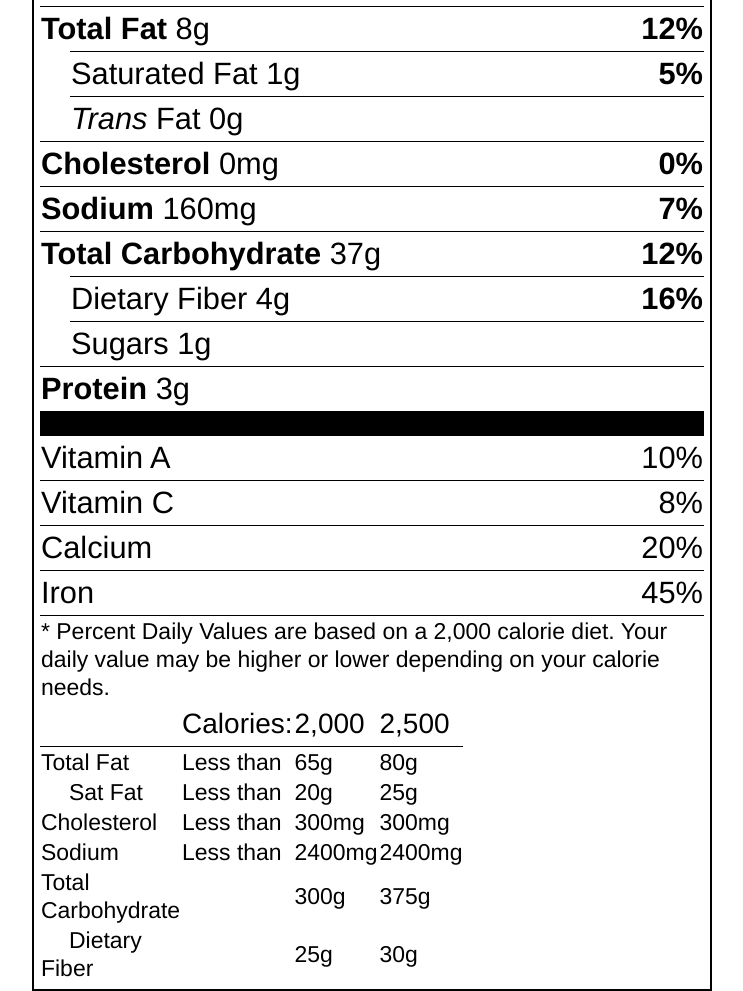
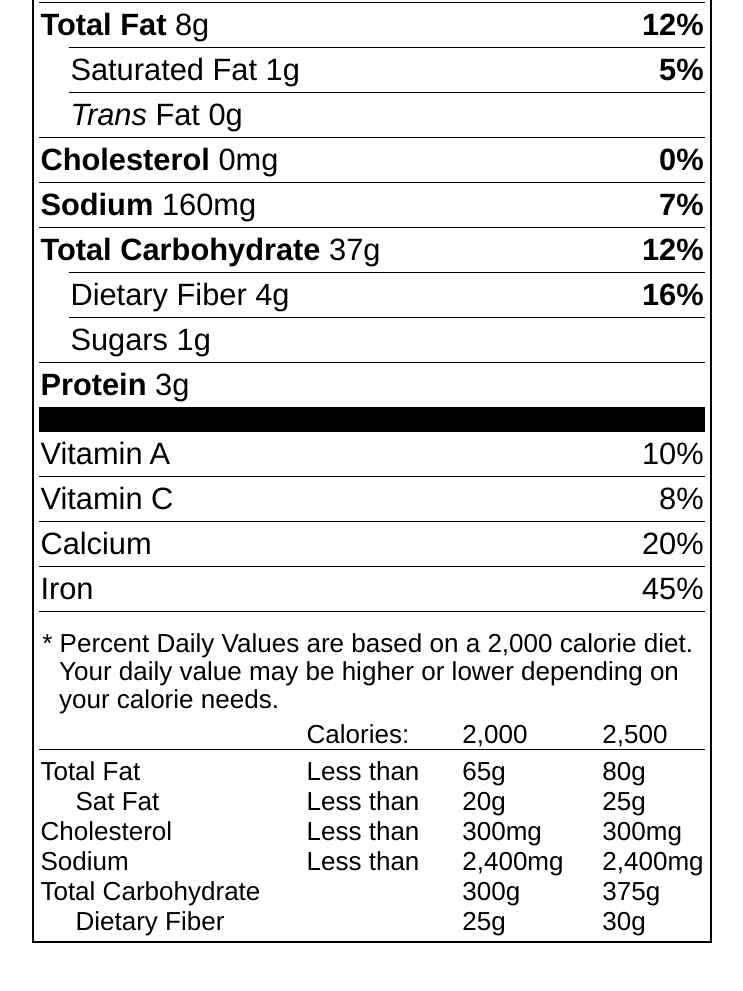
Before and after one commit to aaronwtan/LS202, a plain HTML site: page lesson-4/nutrition-facts-label/nutrition-facts-label.html in a window 1280 px wide. Shown: the part 423-1414 px from the top of the page, without its empty margins (268-1011 px from the left). After the commit the page ends 1366 px from the top, so only its background shows below. Drawn offline with Linux system fonts and the light colour scheme.

Commit message:
Fine-tune visual details on Nutrition Facts Label project

```diff
--- a/lesson-4/nutrition-facts-label/nutrition-facts-label.css
+++ b/lesson-4/nutrition-facts-label/nutrition-facts-label.css
@@ -1,3 +1,4 @@
+/* Base Typography */
 html {
   font-size: 28px;
 }
@@ -7,31 +8,33 @@ body {
   margin: 0;
 }
 
+h1 {
+  font: bold 3.4rem 'Franklin Gothic Heavy', 'Helvetica Black', Helvetica, Arial, sans-serif;
+  line-height: 3rem;
+  margin: 0;
+}
+
+/* General Layout Structure */
 article {
-  border: 2px solid black;
+  border: 0.1rem solid black;
   box-sizing: border-box;
   line-height: 1.5rem;
   margin: auto;
-  padding: 6px;
-  width: 680px;
+  padding: 0.2rem;
+  width: 24.3rem;
 }
 
 header {
   border-bottom: 1rem solid black;
 }
 
-h1 {
-  font: bold 3.4rem 'Franklin Gothic Heavy', 'Helvetica Black', Helvetica, Arial, sans-serif;
-  line-height: 3rem;
-  margin: 0;
-}
-
 p {
   font-size: 1.2rem;
   line-height: 1.25rem;
-  margin: 0 5px 5px 5px;
+  margin: 0 0.12rem 0.12rem 0.12rem;
 }
 
+/* Specific Table Styling */
 table {
   border-collapse: collapse;
 }
@@ -44,7 +47,7 @@ article > table tbody:first-of-type {
   border-bottom: 0.45rem solid black;
 }
 
-article > table tbody td:last-of-type {
+article > table tbody td:last-of-type, tbody th {
   text-align: right;
 }
 
@@ -52,6 +55,7 @@ tbody:first-of-type td:last-of-type dt {
   font-weight: normal;
 }
 
+/* Bold DV% values in the main nutrient section */
 tbody:nth-of-type(2) td:last-of-type {
   font-weight: bold;
 }
@@ -65,21 +69,13 @@ tbody:nth-of-type(2) td:last-of-type {
   font-weight: normal;
 }
 
-tbody th {
-  text-align: right;
-}
-
 tbody:nth-of-type(2) {
   border-bottom: 0.9rem solid black;
 }
 
 td {
-  border-top: 1px solid black;
+  border-top: 0.05rem solid black;
   font-size: 1.1rem;
-}
-
-footer tr:not(:first-of-type) td {
-  border-top: none;
 }
 
 dl {
@@ -96,15 +92,38 @@ dd {
   margin: 0;
 }
 
-tfoot td, footer td {
-  font-size: 0.82rem;
+tfoot td, footer th, footer td {
+  font-size: 0.93rem;
+  font-weight: normal;
   line-height: 1rem;
 }
 
-footer .indent {
-  text-indent: 1rem;
+tfoot td {
+  padding: 0.6rem 0 0.2rem 0.7rem;
+  text-indent: -0.6rem;
 }
 
-footer th {
-  font-weight: normal;
+/* Remove row borders from footer section */
+footer tr:not(:first-of-type) td {
+  border-top: none;
 }
+
+footer .indent {
+  text-indent: 1.25rem;
+}
+
+footer table {
+  width: 100%;
+}
+
+footer tr td:first-child {
+  width: 40%;
+}
+
+footer tr td:last-of-type {
+  width: 10%;
+}
+
+footer tbody tr:first-of-type td {
+  padding-top: 0.25rem;
+}
--- a/lesson-4/nutrition-facts-label/nutrition-facts-label.html
+++ b/lesson-4/nutrition-facts-label/nutrition-facts-label.html
@@ -210,8 +210,8 @@
             <tr>
               <td>Sodium</td>
               <td>Less than</td>
-              <td>2400mg</td>
-              <td>2400mg</td>
+              <td>2,400mg</td>
+              <td>2,400mg</td>
             </tr>
 
             <tr>
```
